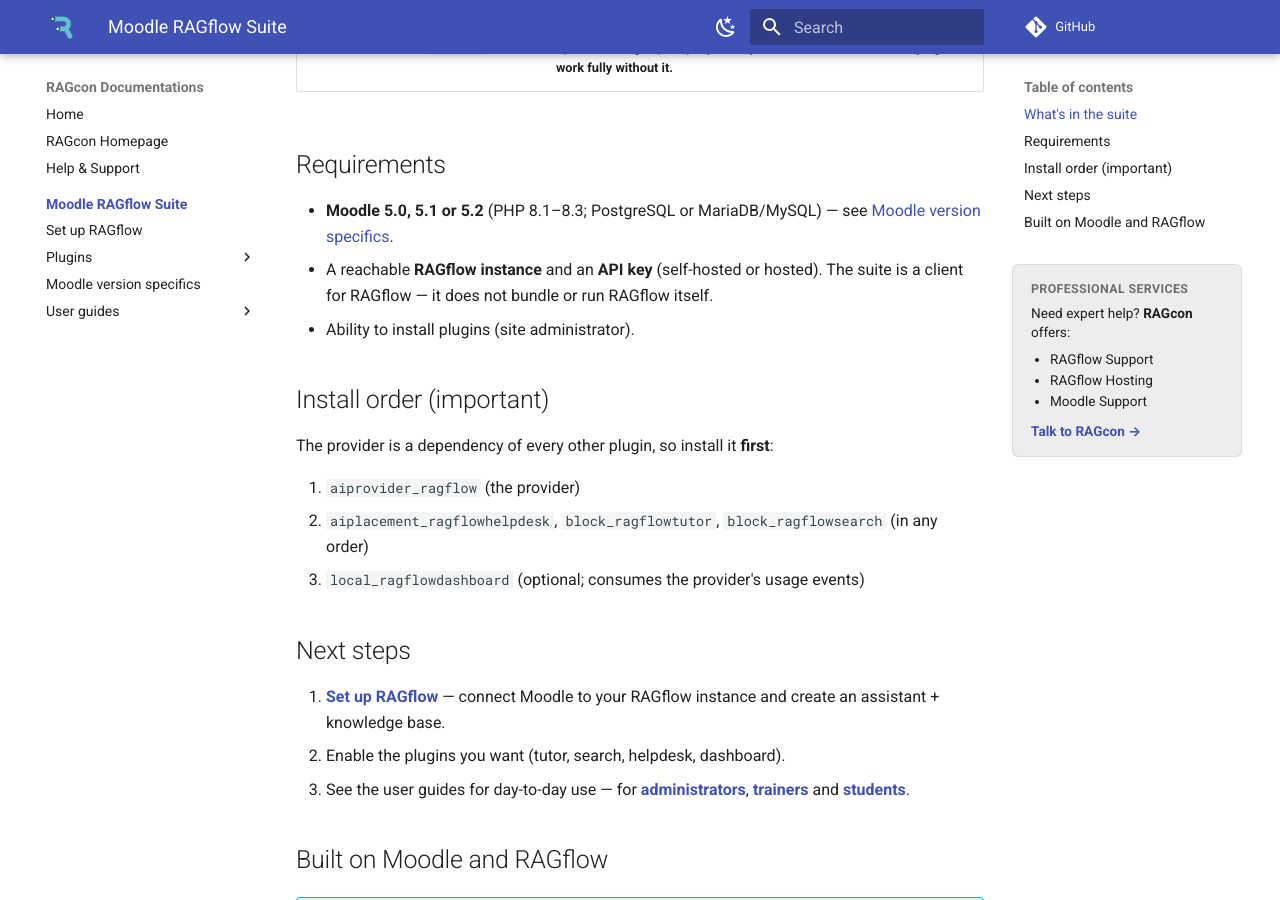
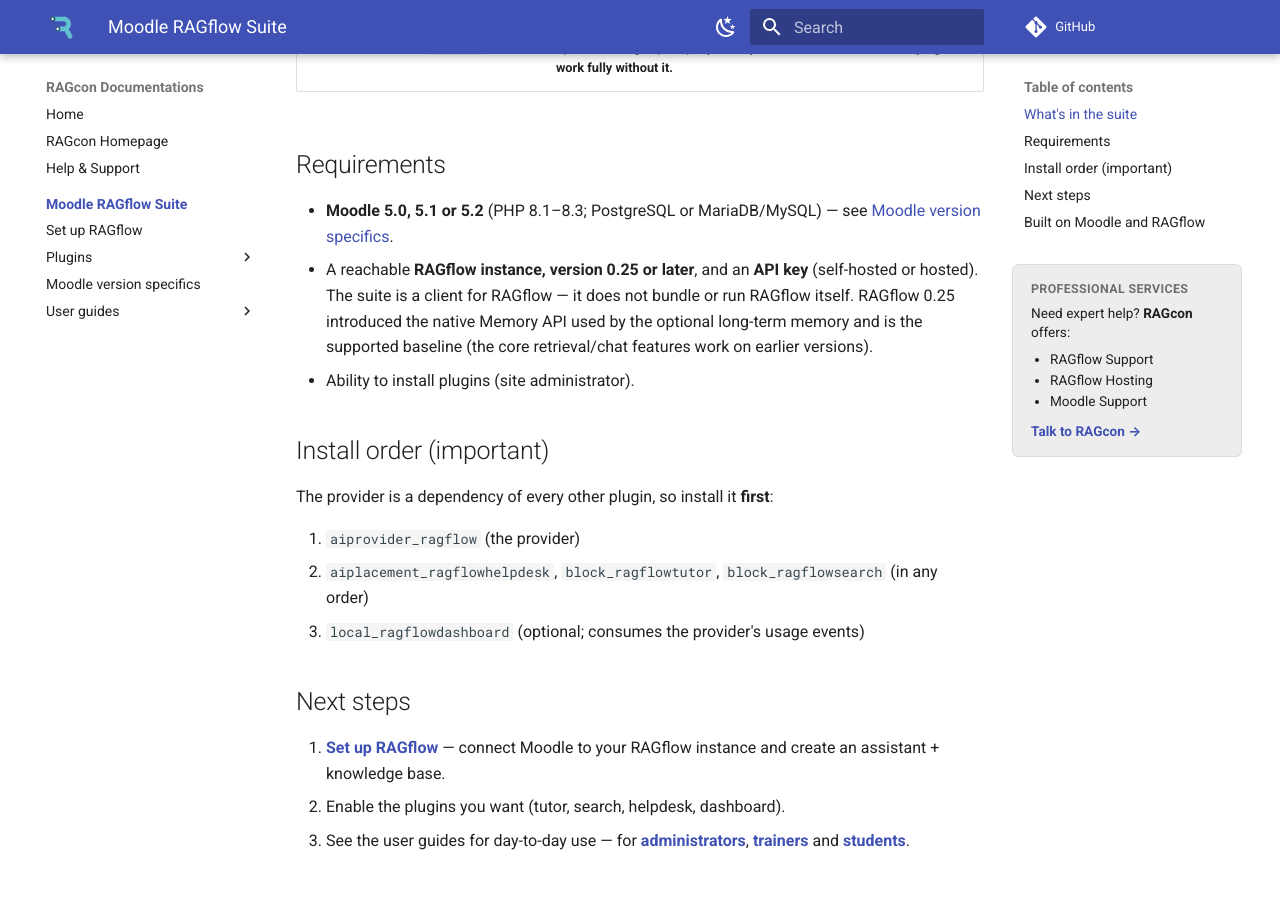
Before and after one commit to ragcon-ai/ragcon-docs, an MkDocs documentation site: the page built from docs/moodle-ragflow/index.md, in a window 1280 px wide and 900 px high, scrolled down 725 px. Built offline with MkDocs 1.6.1 and Material for MkDocs 9.7.7, drawn with Linux system fonts in a browser that asks for light colours; comment, search, counter and statistics services are not loaded.

Commit message:
Moodle suite docs: state the RAGflow 0.25+ requirement
RAGflow 0.25 introduced the native Memory API used by the optional long-term memory,
so it is the supported baseline for the suite. Add the minimum RAGflow version to the
suite Requirements and to the provider page header (the core retrieval/chat features
work on earlier versions, but 0.25+ is what we test and support).

Co-authored-by: Andre-learnbox <190774222+Andre-learnbox@users.noreply.github.com>
Co-authored-by: Claude Opus 4.8 <noreply@anthropic.com>

```diff
--- a/docs/moodle-ragflow/index.md
+++ b/docs/moodle-ragflow/index.md
@@ -19,8 +19,10 @@ several placements/blocks consume it.
 
 - **Moodle 5.0, 5.1 or 5.2** (PHP 8.1–8.3; PostgreSQL or MariaDB/MySQL) — see
   [Moodle version specifics](moodle-version-notes.md).
-- A reachable **RAGflow instance** and an **API key** (self-hosted or hosted). The suite is a client
-  for RAGflow — it does not bundle or run RAGflow itself.
+- A reachable **RAGflow instance, version 0.25 or later**, and an **API key** (self-hosted or hosted).
+  The suite is a client for RAGflow — it does not bundle or run RAGflow itself. RAGflow 0.25 introduced
+  the native Memory API used by the optional long-term memory and is the supported baseline (the core
+  retrieval/chat features work on earlier versions).
 - Ability to install plugins (site administrator).
 
 ## Install order (important)
```
Also changed, not shown: docs/moodle-ragflow/plugins/provider.md (+1 -1 lines).
